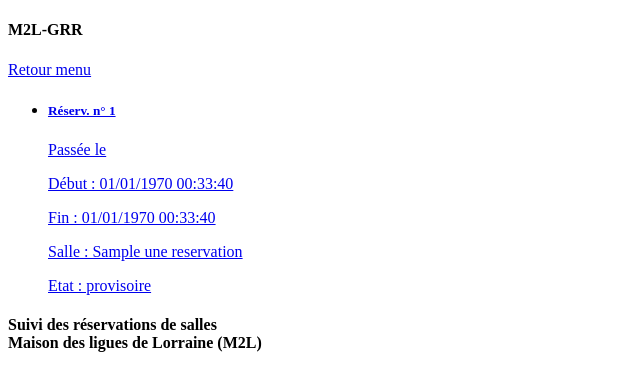
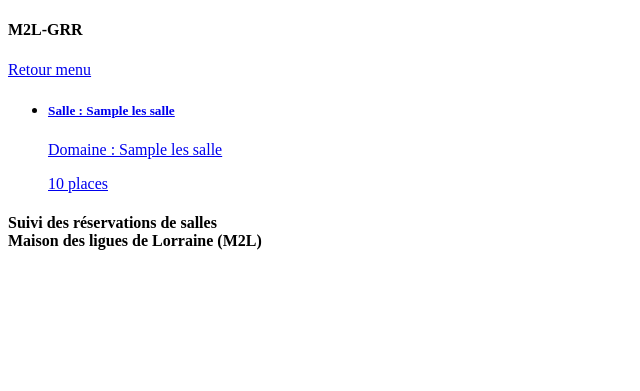
Before and after one commit to delasalle-sio-boutin/m.m2l, a PHP site: template vues/VueConsulterSalles.php in a window 1280 px wide. Shown: the top 391 px of the page, without its empty margins (0-640 px from the left). Run offline with PHP 8.4, Linux system fonts and the light colour scheme; the template is opened without the code that fills it: most values are stand-ins (such as "Sample title", 1, 10 or a date in 2020); data that the repository does not hold is empty.

Commit message:
Les Salles
-Modification CtrlConsulterSalles.php
-Modification DAO.class.php (ajout GetLesSalles())
-Modification VueConsulterSalles.php
-Test de GetLesSalles dans DAO.test.php fonctionnel

```diff
--- a/controleurs/CtrlConsulterSalles.php
+++ b/controleurs/CtrlConsulterSalles.php
@@ -17,7 +17,7 @@ else {
 	$dao = new DAO();
 
 	// récupération des salles libres depuis la classe DAO
-	$lesReservations = $dao->getLesSalles();
+	$lesSalles = $dao->getLesSalles();
 
 	// mémorisation du nombre de salles libres
 	$nbReponses = sizeof($lesSalles);
--- a/vues/VueConsulterSalles.php
+++ b/vues/VueConsulterSalles.php
@@ -30,18 +30,9 @@
 				foreach ($lesSalles as $uneSalle)
 				{ ?>
 					<li><a href="#">
-					<h5>Réserv. n° <?php echo $uneReservation->getId(); ?></h5>
-					<p>Passée le <?php echo Outils::convertirEnDateFR(substr($uneReservation->getTimestamp(), 0, 10)); ?></p>
-					<p>Début : <?php echo date('d/m/Y H:i:s', $uneReservation->getStart_time()); ?></p>
-					<p>Fin : <?php echo date('d/m/Y H:i:s', $uneReservation->getEnd_time()); ?></p>
-					<p>Salle : <?php echo $uneReservation->getRoom_name(); ?></p>
-					<p>Etat : <?php if ($uneReservation->getStatus() == 0)
-										echo 'confirmée';
-					 				else
-					 					echo 'provisoire';?></p>
-					<?php if ($uneReservation->getStatus() == 0)
-							// la classe "ui-li-aside" de JQuery Mobile permet de positionner un élément à droite
-							echo '<h5 class="ui-li-aside">Digicode ' . $uneReservation->getDigicode() . '</h5>';?>
+					<h5>Salle : <?php echo $uneSalle->getRoom_name(); ?></h5>
+					<p> Domaine : <?php echo $uneSalle->getAreaName();?></p>
+					<p class="ui-li-aside"> <?php echo $uneSalle->getCapacity();?> places </p>
 					</a></li>
 				<?php
 				} ?>
```
Also changed, not shown: modele/DAO.class.php (+52 -0 lines).
